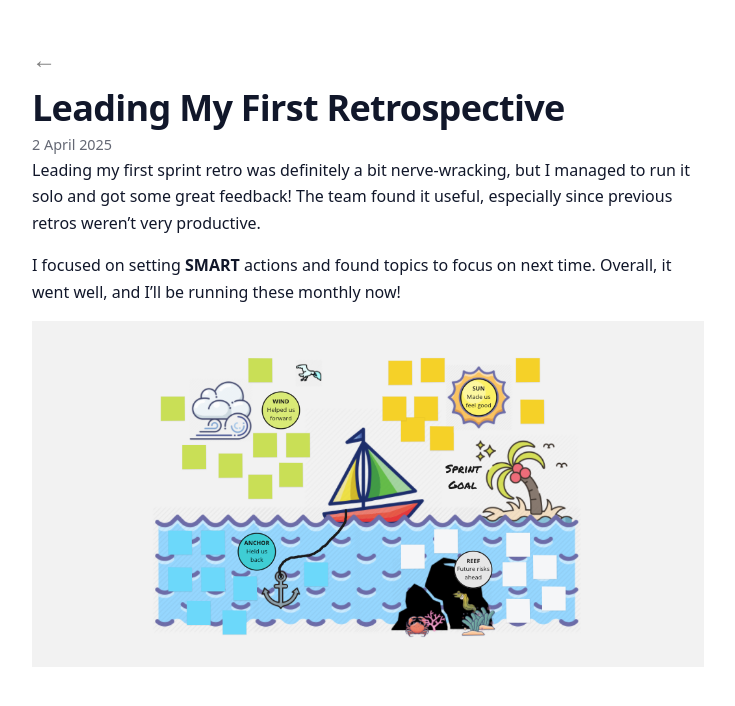
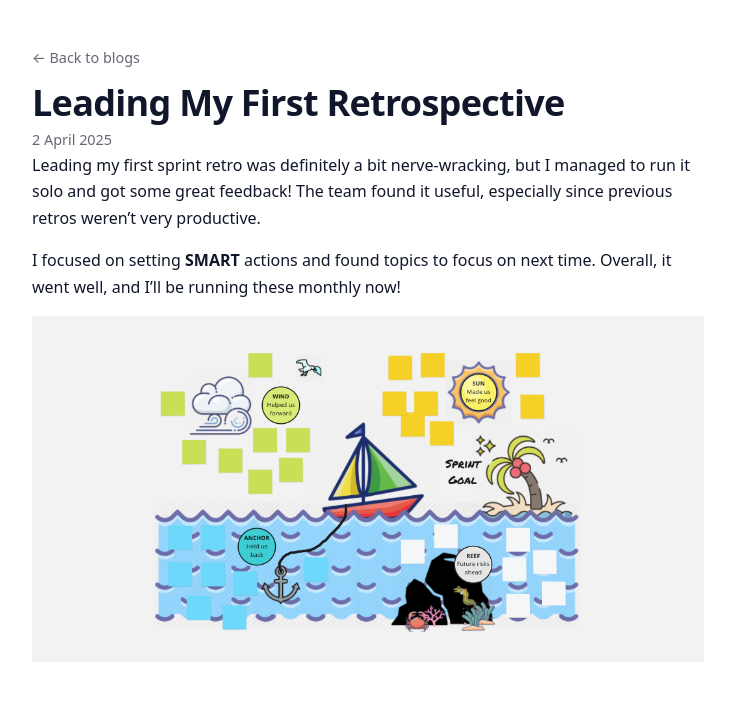
Before and after one commit to MarkEbel/Portfolio, a React (Vite) app in the folder portfolio-website/: page /Portfolio/blogs/leading-retrospective in a window 1280 px wide. Shown: the top 706 px of the page, without its empty margins (272-1007 px from the left). Built offline with nearby package versions, Linux system fonts and the light colour scheme.

Commit message:
back buttons

```diff
--- a/portfolio-website/src/app/HomePage.css
+++ b/portfolio-website/src/app/HomePage.css
@@ -3,7 +3,7 @@
   flex-direction: column;
   gap: 1.5rem;
   padding-top: 2rem;
-  border-top: 1px solid var(--surface-hover);
+  border-top: 1px solid var(--border-color);
 }
 
 .home-preview__eyebrow {
--- a/portfolio-website/src/features/blog/BlogPostPage.css
+++ b/portfolio-website/src/features/blog/BlogPostPage.css
@@ -1,26 +1,13 @@
 .blogPost {
+  display: flex;
+  flex-direction: column;
+  align-items: flex-start;
   width: 100%;
   max-width: 42rem;
 }
 
-/* Block-level so the arrow does not sit on a text line, where the inline
-   baseline gap and the button's default padding decide the space above the
-   title instead of this file. */
-.back-button {
-  display: block;
-  width: fit-content;
-  padding: 0;
-  margin-bottom: 1rem;
-  background: transparent;
-  border: none;
-  font-size: 1.5rem;
-  line-height: 1;
-  color: var(--unhover-color);
-  cursor: pointer;
-}
-
-.back-button:hover {
-  color: var(--text-color);
+.blogPost__header {
+  margin: 1rem 0 0;
 }
 
 /* The global h1 is sized for the home page hero. A post title leads body copy
@@ -37,6 +24,20 @@
   font-size: 0.9rem;
 }
 
+.blogPost__all {
+  margin: 1.5rem 0 0;
+}
+
+.blogPost__all a {
+  color: var(--accent-color);
+  font-weight: 600;
+}
+
+.blogPost__all a:hover {
+  text-decoration: underline;
+  text-underline-offset: 0.2em;
+}
+
 .blogPost img {
   max-width: 100%;
   height: auto;
--- a/portfolio-website/src/features/blog/BlogPostPage.tsx
+++ b/portfolio-website/src/features/blog/BlogPostPage.tsx
@@ -1,11 +1,15 @@
-import { useParams, useNavigate } from "react-router-dom";
+import { Link, useParams } from "react-router-dom";
+import BackLink from "../../shared/navigation/BackLink";
+import { useBackTarget } from "../../shared/navigation/useBackTarget";
 import { formatBlogDate } from "./formatBlogDate";
 import { blogsBySlug } from "./posts";
 import "./BlogPostPage.css";
 
+const blogsRoute = "/Portfolio/blogs";
+
 const BlogPostPage = () => {
   const { blogId } = useParams();
-  const navigate = useNavigate();
+  const backTo = useBackTarget(blogsRoute);
 
   if (!blogId || !Object.prototype.hasOwnProperty.call(blogsBySlug, blogId)) {
     return <p>Blog post not found!</p>;
@@ -15,14 +19,8 @@ const BlogPostPage = () => {
   const PostComponent = post.Component;
 
   return (
-    <div className="blogPost">
-      <button
-        className="back-button"
-        aria-label="Back to blogs"
-        onClick={() => navigate("/Portfolio/blogs")}
-      >
-        <span aria-hidden="true">←</span>
-      </button>
+    <article className="blogPost">
+      <BackLink fallback={blogsRoute} />
       <header className="blogPost__header">
         <h1>{post.title}</h1>
         <p className="blogPost__date">
@@ -32,7 +30,14 @@ const BlogPostPage = () => {
         </p>
       </header>
       <PostComponent />
-    </div>
+      {/* Reaching a post from the home preview skips the list, so keep the
+          full archive one click away. */}
+      {backTo !== blogsRoute && (
+        <p className="blogPost__all">
+          <Link to={blogsRoute}>See all blogs</Link>
+        </p>
+      )}
+    </article>
   );
 };
 
--- a/portfolio-website/src/shared/components/ContentCard.tsx
+++ b/portfolio-website/src/shared/components/ContentCard.tsx
@@ -1,4 +1,4 @@
-import { Link } from "react-router-dom";
+import { Link, useLocation } from "react-router-dom";
 import "./ContentCard.css";
 
 interface ContentCardProps {
@@ -20,6 +20,7 @@ const ContentCard = ({
   dateTime,
   internal = false,
 }: ContentCardProps) => {
+  const { pathname } = useLocation();
   const content = (
     <>
       <img src={image} alt={title} />
@@ -38,7 +39,12 @@ const ContentCard = ({
   return (
     <section className="content-card">
       {internal ? (
-        <Link className="content-card__link" to={href}>
+        // Record the origin so the destination's back link returns here.
+        <Link
+          className="content-card__link"
+          to={href}
+          state={{ from: pathname }}
+        >
           {content}
         </Link>
       ) : (
--- a/portfolio-website/src/shared/components/PageLayout.css
+++ b/portfolio-website/src/shared/components/PageLayout.css
@@ -1,17 +1,12 @@
 .page-header {
+  display: flex;
+  flex-direction: column;
+  gap: 0.75rem;
   padding-bottom: 1rem;
-  border-bottom: 1px solid var(--surface-hover);
-}
-
-.page-header__eyebrow {
-  margin-bottom: 0.4rem;
-  color: var(--accent-color);
-  font-size: 0.75rem;
-  font-weight: 700;
-  letter-spacing: 0.12em;
-  text-transform: uppercase;
+  border-bottom: 1px solid var(--border-color);
 }
 
 .page-header h1 {
   font-size: clamp(2rem, 4vw, 2.5rem);
+  margin: 0;
 }
--- a/portfolio-website/src/shared/components/PageLayout.tsx
+++ b/portfolio-website/src/shared/components/PageLayout.tsx
@@ -1,4 +1,5 @@
 import type { ReactNode } from "react";
+import BackLink from "../navigation/BackLink";
 import Sidebar from "../navigation/Sidebar";
 import "./PageLayout.css";
 
@@ -13,7 +14,7 @@ const PageLayout = ({ children, title }: PageLayoutProps) => (
     <main className="main-content">
       {title && (
         <header className="page-header">
-          <p className="page-header__eyebrow">Portfolio</p>
+          <BackLink fallback="/Portfolio/" />
           <h1>{title}</h1>
         </header>
       )}
--- /dev/null
+++ b/portfolio-website/src/shared/navigation/BackLink.css
@@ -0,0 +1,9 @@
+.back-link {
+  align-self: flex-start;
+  color: var(--muted-color);
+  font-size: 0.9rem;
+}
+
+.back-link:hover {
+  color: var(--text-color);
+}
--- /dev/null
+++ b/portfolio-website/src/shared/navigation/BackLink.tsx
@@ -0,0 +1,21 @@
+import { Link } from "react-router-dom";
+import { useBackTarget } from "./useBackTarget";
+import { backTargets } from "./backTargets";
+import "./BackLink.css";
+
+interface BackLinkProps {
+  /** Where to go when the page was opened directly, with no in-app history. */
+  fallback: string;
+}
+
+const BackLink = ({ fallback }: BackLinkProps) => {
+  const to = useBackTarget(fallback);
+
+  return (
+    <Link className="back-link" to={to}>
+      <span aria-hidden="true">←</span> Back to {backTargets[to]}
+    </Link>
+  );
+};
+
+export default BackLink;
--- a/portfolio-website/src/shared/navigation/Navbar.css
+++ b/portfolio-website/src/shared/navigation/Navbar.css
@@ -38,17 +38,26 @@
 }
 
 /* Route links remain useful once the homepage only previews each collection.
-   On the stacked shell they become a compact horizontal bar instead of a
-   second vertical header. */
+   On the stacked shell they become a bordered strip of pills, so the row reads
+   as navigation rather than a second list of headings. */
 @media screen and (max-width: 900px) {
   .navbar {
     flex-direction: row;
     flex-wrap: wrap;
-    gap: 0.5rem 1.25rem;
+    gap: 0.4rem;
+    padding: 0.4rem;
+    border: 1px solid var(--border-color);
+    border-radius: 0.6rem;
   }
 
   .navbar-links {
+    padding: 0.35rem 0.8rem;
+    border-radius: 999px;
     font-size: 0.95rem;
+  }
+
+  .navbar-links--active {
+    background-color: var(--accent-soft);
   }
 
   .navbar-links:hover {
--- /dev/null
+++ b/portfolio-website/src/shared/navigation/backTargets.ts
@@ -0,0 +1,11 @@
+/**
+ * Routes a back link may return to, with the word used in its label. Anything
+ * outside this list is ignored, so a stale or hand-crafted history entry cannot
+ * send someone somewhere unnamed.
+ */
+export const backTargets: Record<string, string> = {
+  "/Portfolio/": "home",
+  "/Portfolio/experience": "experience",
+  "/Portfolio/projects": "projects",
+  "/Portfolio/blogs": "blogs",
+};
--- /dev/null
+++ b/portfolio-website/src/shared/navigation/useBackTarget.ts
@@ -0,0 +1,27 @@
+import { useLocation } from "react-router-dom";
+import { backTargets } from "./backTargets";
+
+function readFrom(state: unknown): string | null {
+  if (state && typeof state === "object" && "from" in state) {
+    const from = (state as { from: unknown }).from;
+
+    if (
+      typeof from === "string" &&
+      Object.prototype.hasOwnProperty.call(backTargets, from)
+    ) {
+      return from;
+    }
+  }
+
+  return null;
+}
+
+/**
+ * The route a back link should return to: where the visitor came from when the
+ * link that brought them here recorded it, otherwise the caller's fallback.
+ */
+export function useBackTarget(fallback: string): string {
+  const { state } = useLocation();
+
+  return readFrom(state) ?? fallback;
+}
--- a/portfolio-website/src/styles/global.css
+++ b/portfolio-website/src/styles/global.css
@@ -13,6 +13,7 @@
   --accent-contrast: #161d33;
   --accent-soft: rgba(243, 156, 18, 0.18);
   --surface-hover: rgba(255, 255, 255, 0.05);
+  --border-color: rgba(255, 255, 255, 0.14);
 }
 
 .light-mode {
@@ -25,6 +26,7 @@
   --accent-contrast: #ffffff;
   --accent-soft: rgba(134, 85, 6, 0.14);
   --surface-hover: rgba(17, 23, 42, 0.05);
+  --border-color: rgba(17, 23, 42, 0.16);
 }
 
 .dark-mode {
@@ -37,6 +39,7 @@
   --accent-contrast: #161d33;
   --accent-soft: rgba(243, 156, 18, 0.18);
   --surface-hover: rgba(255, 255, 255, 0.05);
+  --border-color: rgba(255, 255, 255, 0.14);
 }
 
 body {
```
Also changed, not shown: 2 other files (tests, documents, lock files or other folders).
